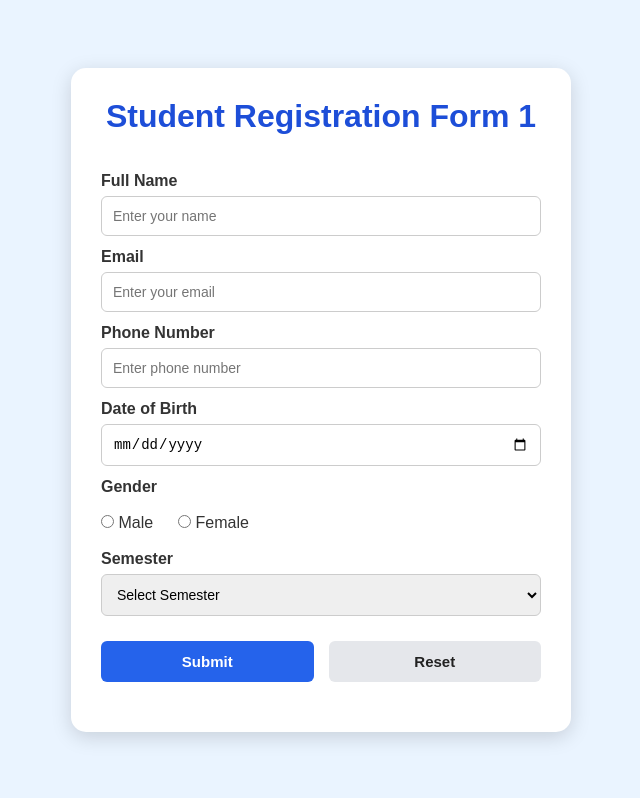
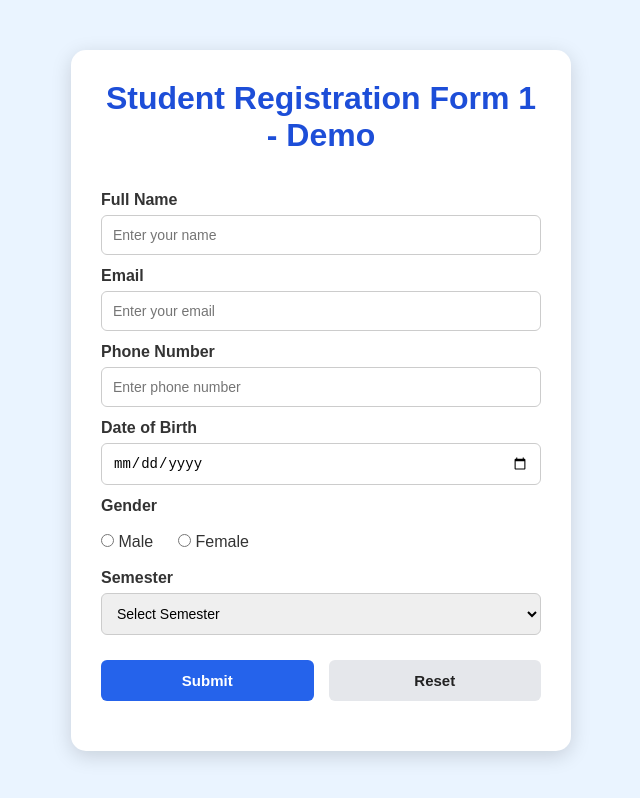
Before and after one commit to cnanditha00-droid/student-registration-form1, a plain HTML site: page index.html in a window 1280 px wide. Shown: the whole page, without its empty margins (319-959 px from the left). Drawn offline with Linux system fonts and the light colour scheme.

Commit message:
Update registration form demo heading

```diff
--- a/index.html
+++ b/index.html
@@ -14,7 +14,7 @@
 
     <div class="container">
 
-        <h1>Student Registration Form 1</h1>
+        <h1>Student Registration Form 1 - Demo</h1>
 
         <form id="registrationForm">
 
```
